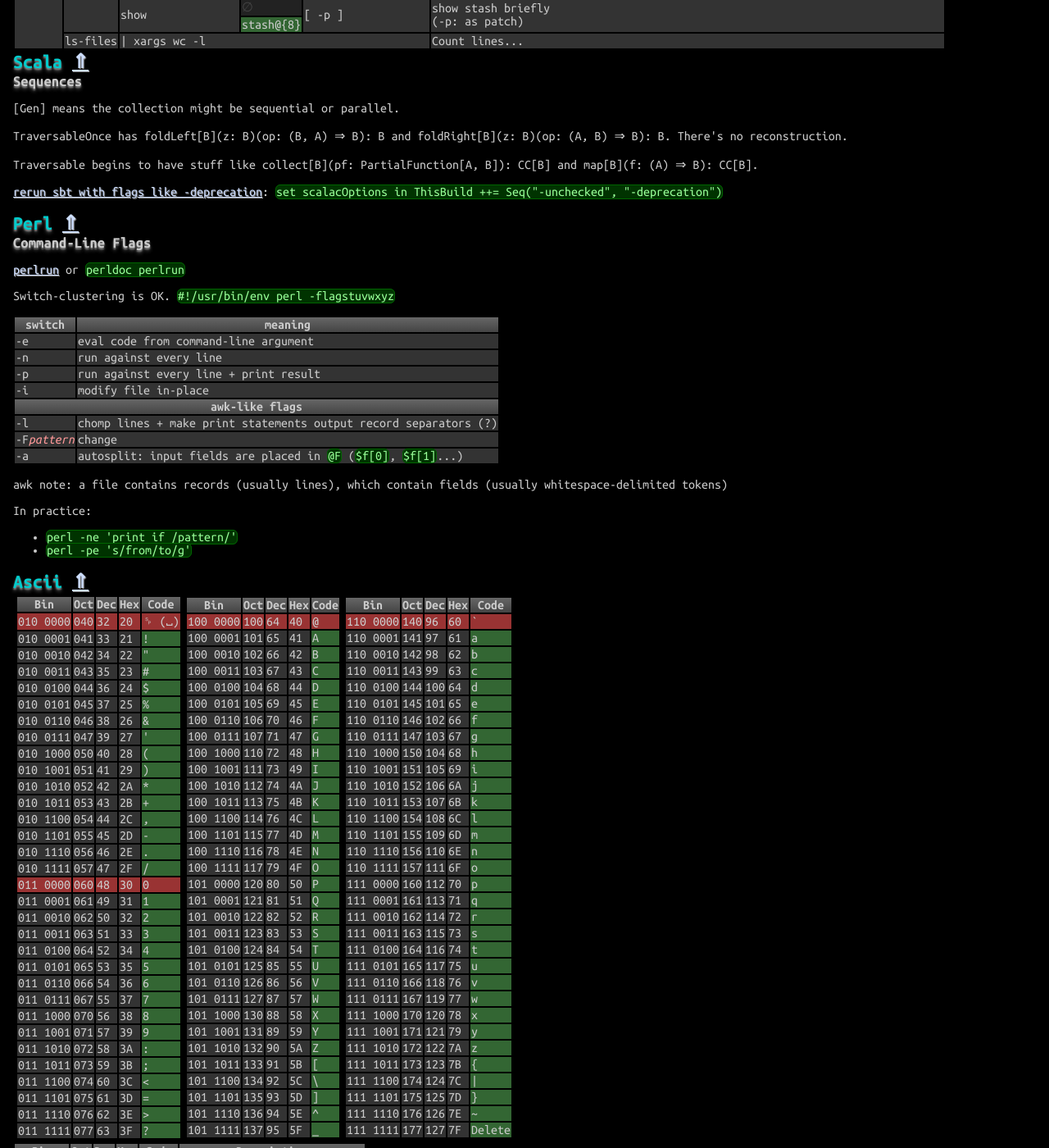
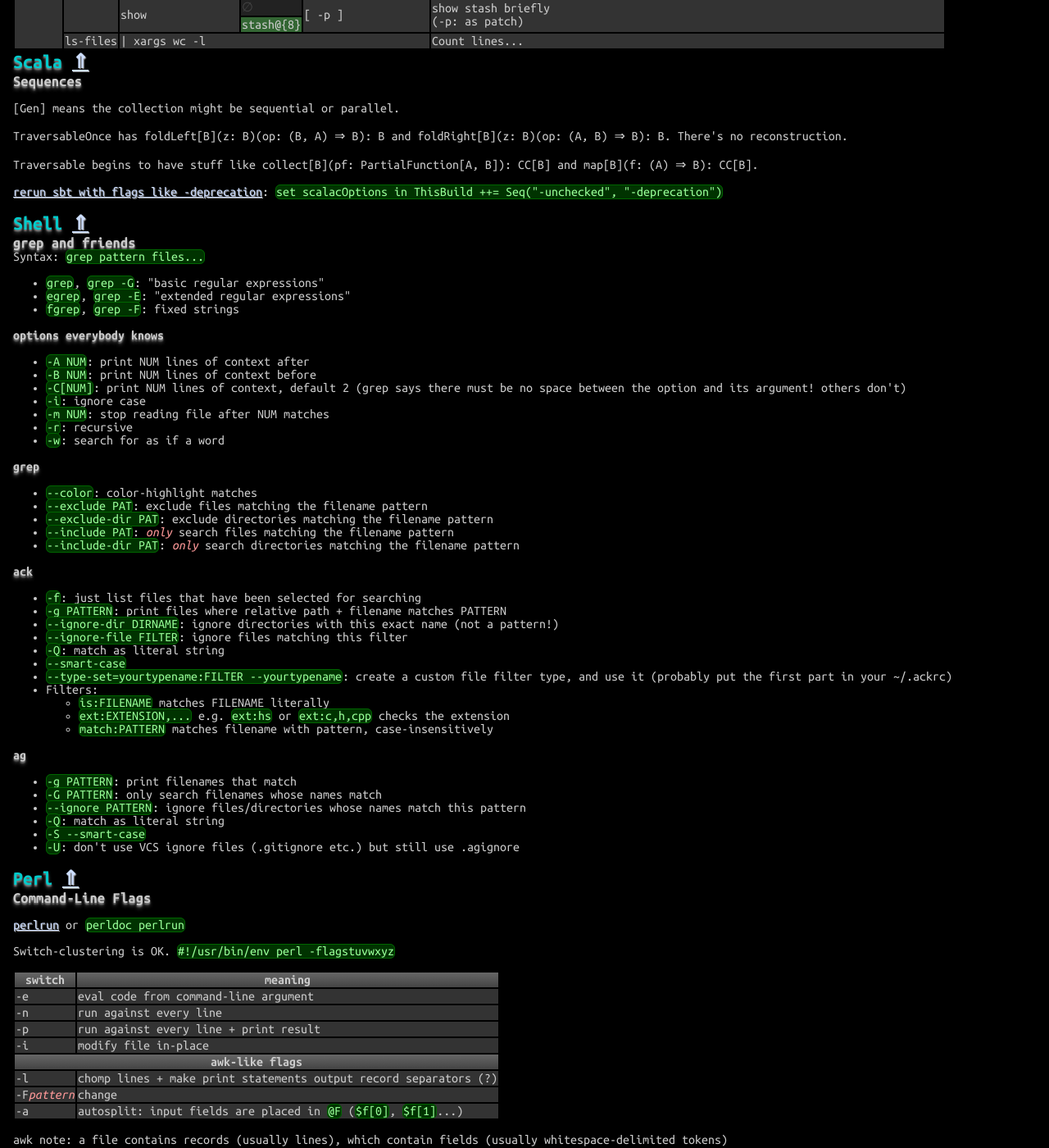
Before and after one commit to betaveros/cs, a Jekyll site: the page built from index.html, in a window 1280 px wide and 1400 px high, scrolled down 20048 px. Shown: the whole window at 82% size. Built offline with Jekyll 4.4.1, drawn with Linux system fonts in a browser that asks for light colours.

Commit message:
Shell and grep, from whenever

```diff
--- /dev/null
+++ b/_includes/shell.html
@@ -0,0 +1,53 @@
+<h3>grep and friends</h3>
+
+Syntax: <code>grep pattern files...</code>
+
+<ul>
+	<li><code>grep</code>, <code>grep -G</code>: "basic regular expressions"</li>
+	<li><code>egrep</code>, <code>grep -E</code>: "extended regular expressions"</li>
+	<li><code>fgrep</code>, <code>grep -F</code>: fixed strings</li>
+</ul>
+<h4>options everybody knows</h4>
+<ul>
+	<li><code>-A NUM</code>: print NUM lines of context after</li>
+	<li><code>-B NUM</code>: print NUM lines of context before</li>
+	<li><code>-C[NUM]</code>: print NUM lines of context, default 2 (grep says there must be no space between the option and its argument! others don't)</li>
+	<li><code>-i</code>: ignore case</li>
+	<li><code>-m NUM</code>: stop reading file after NUM matches</li>
+	<li><code>-r</code>: recursive</li>
+	<li><code>-w</code>: search for as if a word</li>
+</ul>
+<h4>grep</h4>
+<ul>
+	<li><code>--color</code>: color-highlight matches</li>
+	<li><code>--exclude PAT</code>: exclude files matching the filename pattern</li>
+	<li><code>--exclude-dir PAT</code>: exclude directories matching the filename pattern</li>
+	<li><code>--include PAT</code>: <em>only</em> search files matching the filename pattern</li>
+	<li><code>--include-dir PAT</code>: <em>only</em> search directories matching the filename pattern</li>
+</ul>
+<h4>ack</h4>
+<ul>
+	<li><code>-f</code>: just list files that have been selected for searching</li>
+	<li><code>-g PATTERN</code>: print files where relative path + filename matches PATTERN</li>
+	<li><code>--ignore-dir DIRNAME</code>: ignore directories with this exact name (not a pattern!)</li>
+	<li><code>--ignore-file FILTER</code>: ignore files matching this filter</li>
+	<li><code>-Q</code>: match as literal string</li>
+	<li><code>--smart-case</code></li>
+	<li><code>--type-set=yourtypename:FILTER --yourtypename</code>: create a custom file filter type, and use it (probably put the first part in your ~/.ackrc)</li>
+	<li>Filters:
+		<ul>
+			<li><code>is:FILENAME</code> matches FILENAME literally</li>
+			<li><code>ext:EXTENSION,...</code> e.g. <code>ext:hs</code> or <code>ext:c,h,cpp</code> checks the extension</li>
+			<li><code>match:PATTERN</code> matches filename with pattern, case-insensitively</li>
+		</ul>
+	</li>
+</ul>
+<h4>ag</h4>
+<ul>
+	<li><code>-g PATTERN</code>: print filenames that match</li>
+	<li><code>-G PATTERN</code>: only search filenames whose names match</li>
+	<li><code>--ignore PATTERN</code>: ignore files/directories whose names match this pattern</li>
+	<li><code>-Q</code>: match as literal string</li>
+	<li><code>-S --smart-case</code></li>
+	<li><code>-U</code>: don't use VCS ignore files (.gitignore etc.) but  still use .agignore</li>
+</ul>
--- a/index.html
+++ b/index.html
@@ -4,7 +4,7 @@
 <h1 id="top">betaveros's cheat sheet</h1>
 <p>Javascript toggling! Click on headers to open/close sections.</p>
 <p>Omissions and simplifications exist and are deliberate. This is a cheatsheet, mainly for my own use, so it probably seems inadequate in some places and overly detailed in others to anybody else.</p>
-<p>Quick TOC: <a href="#general">General</a> . <a href="#python">Python</a> . <a href="#c">C/C++</a> . <a href="#web">Web</a> . <a href="#haskell">Haskell</a> . <a href="#latex">LaTeX</a> . <a href="#git">Git</a> . <a href="#scala">Scala</a> . <a href="#perl">Perl</a> . <a href="#ascii">ASCII</a> . <a href="#key">Keyboard</a></p>
+<p>Quick TOC: <a href="#general">General</a> . <a href="#python">Python</a> . <a href="#c">C/C++</a> . <a href="#web">Web</a> . <a href="#haskell">Haskell</a> . <a href="#latex">LaTeX</a> . <a href="#git">Git</a> . <a href="#scala">Scala</a> . <a href="#shell">Shell</a> . <a href="#perl">Perl</a> . <a href="#ascii">ASCII</a> . <a href="#key">Keyboard</a></p>
 <h2 id="general"><span class="toggle" onClick="toggle('generalcont');return false">General</span> <a href="#top">&uArr;</a></h2>
 <div id="generalcont">
 {% include general.html %}
@@ -37,6 +37,10 @@
 <div id="scalacont">
 {% include scala.html %}
 </div>
+<h2 id="shell"><span class="toggle" onClick="toggle('shellcont');return false">Shell</span> <a href="#top">&uArr;</a></h2>
+<div id="shellcont">
+{% include shell.html %}
+</div>
 <h2 id="perl"><span class="toggle" onClick="toggle('perlcont');return false">Perl</span> <a href="#top">&uArr;</a></h2>
 <div id="perlcont">
 {% include perl.html %}
```
